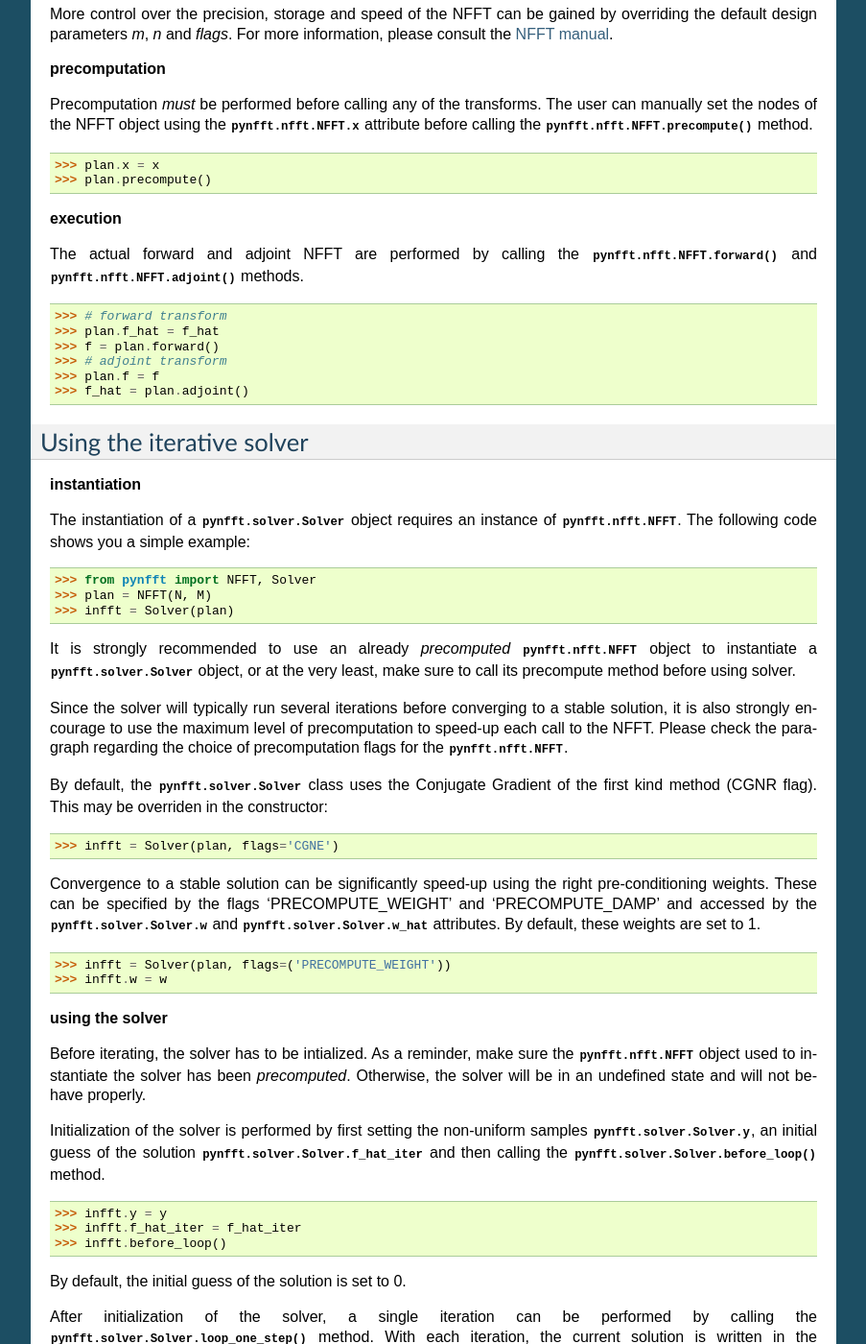
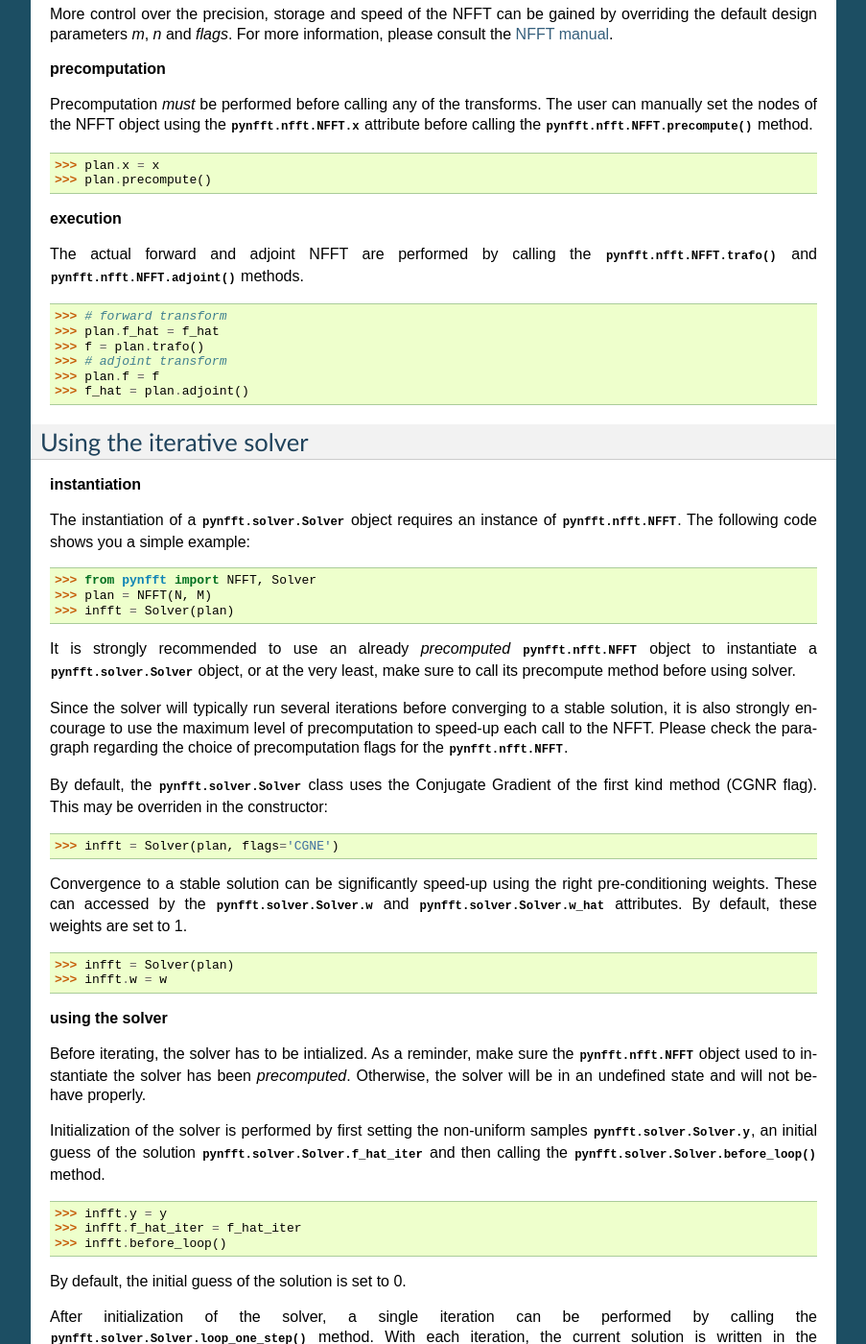
Before and after one commit to pyNFFT/pyNFFT, a Sphinx documentation site: the page built from doc/source/tutorial.rst, in a window 1280 px wide and 1400 px high, scrolled down 1105 px. Shown: the whole window at 96% size, without its empty margins (198-1101 px from the left). Built offline with Sphinx 7.4.7, drawn with Linux system fonts in a browser that asks for light colours.

```diff
--- a/doc/source/tutorial.rst
+++ b/doc/source/tutorial.rst
@@ -93,11 +93,11 @@ user can manually set the nodes of the NFFT object using the
 **execution**
 
 The actual forward and adjoint NFFT are performed by calling the
-:meth:`pynfft.nfft.NFFT.forward` and :meth:`pynfft.nfft.NFFT.adjoint` methods.
+:meth:`pynfft.nfft.NFFT.trafo` and :meth:`pynfft.nfft.NFFT.adjoint` methods.
 
     >>> # forward transform
     >>> plan.f_hat = f_hat
-    >>> f = plan.forward()
+    >>> f = plan.trafo()
     >>> # adjoint transform
     >>> plan.f = f
     >>> f_hat = plan.adjoint()
@@ -133,12 +133,11 @@ of the first kind method (CGNR flag). This may be overriden in the constructor:
     >>> infft = Solver(plan, flags='CGNE')
 
 Convergence to a stable solution can be significantly speed-up using the right
-pre-conditioning weights. These can be specified by the flags
-'PRECOMPUTE_WEIGHT' and 'PRECOMPUTE_DAMP' and accessed by the
+pre-conditioning weights. These can accessed by the
 :attr:`pynfft.solver.Solver.w` and :attr:`pynfft.solver.Solver.w_hat`
 attributes. By default, these weights are set to 1.
 
-    >>> infft = Solver(plan, flags=('PRECOMPUTE_WEIGHT'))
+    >>> infft = Solver(plan)
     >>> infft.w = w
 
 **using the solver**
```
Also changed, not shown: README.rst (+9 -0 lines).
